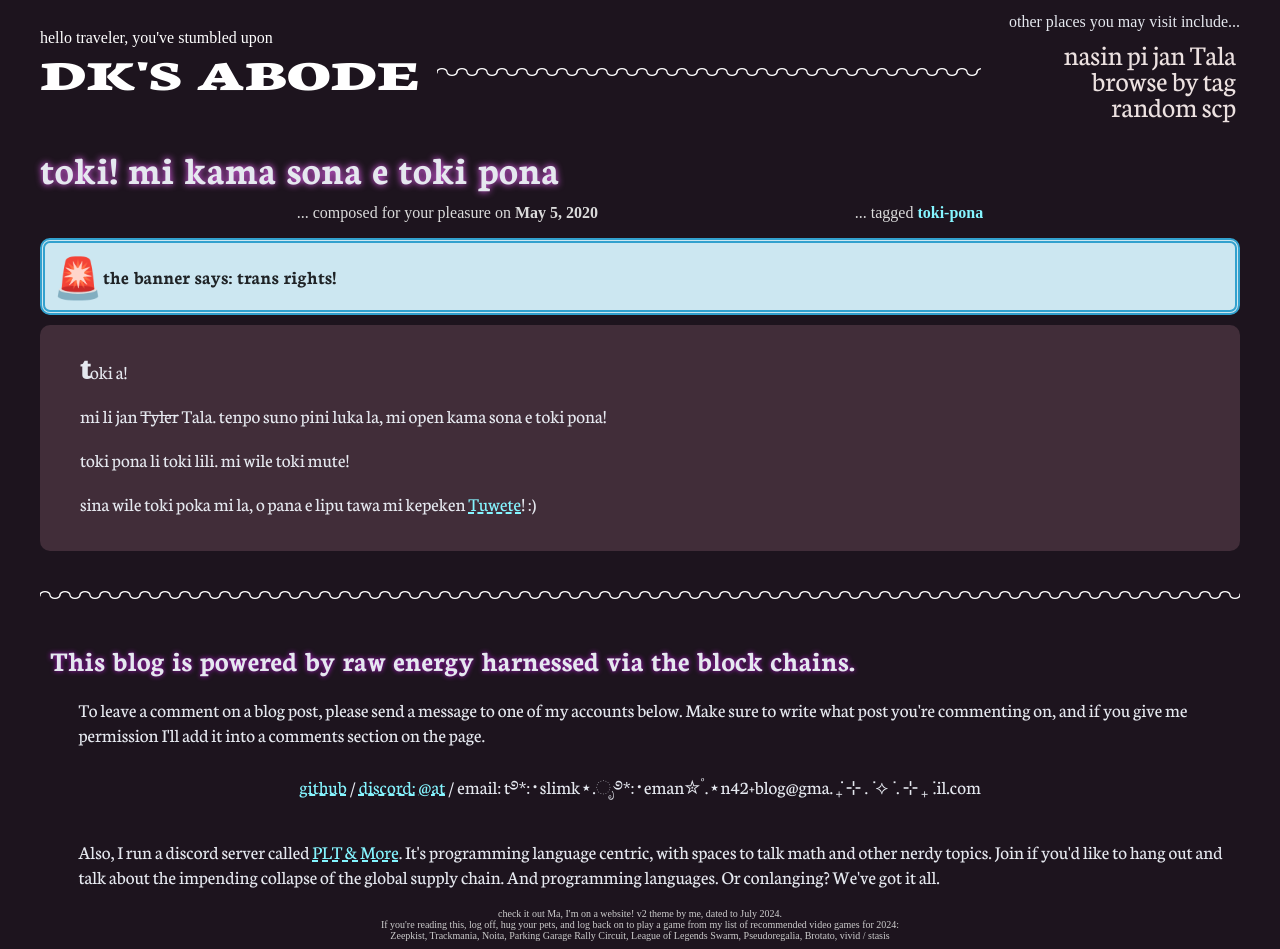
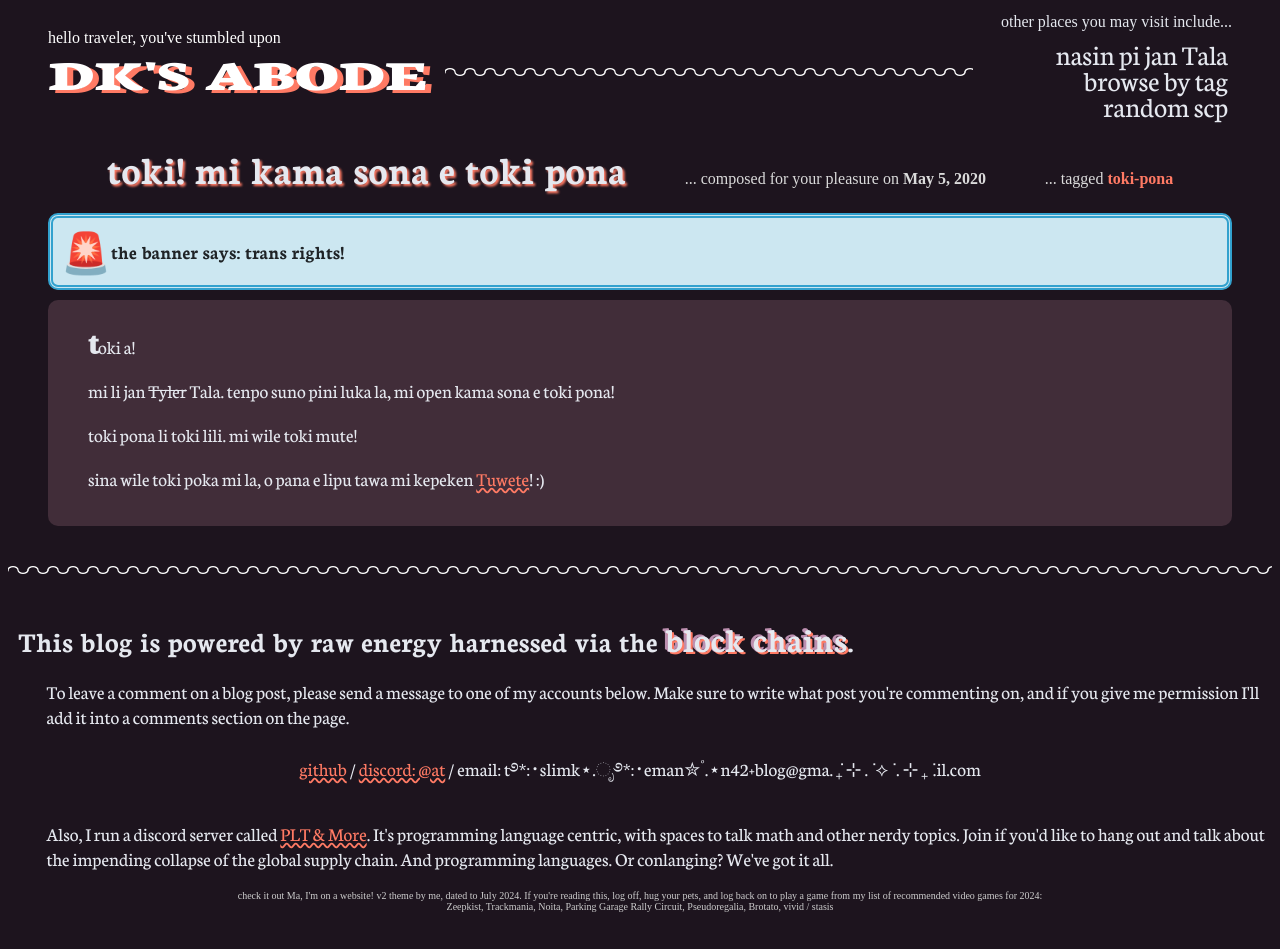
Before and after one commit to DataKinds/datakinds.github.io, a Jekyll site: the page built from _posts/2020-05-05-toki-mi-kama-sona-e-toki-pona.md, in a window 1280 px wide. Built offline with Jekyll 4.4.1, drawn with Linux system fonts in a browser that asks for light colours; some web fonts are replaced; after the commit the page ends 920 px from its top, so only the background shows below that.

Commit message:
Make header and body size responsive, cooler footer

```diff
--- a/_includes/footer.html
+++ b/_includes/footer.html
@@ -2,7 +2,7 @@
   <div style="margin:40px 0" class="fancy"></div>
 
   <h2 class="footer-title">
-    This blog is powered by raw energy harnessed via the block chains.
+    This blog is powered by raw energy harnessed via the <span class="funny">block chains</span>.
   </h2>
 
 
@@ -19,8 +19,7 @@
   </p>
 
   <div style="margin:0 auto;text-align:center;" class="handwritten-small">
-    check it out Ma, I'm on a website! v2 theme by me, dated to July 2024. <br>
-    If you're reading this, log off, hug your pets, and log back on to play a game from my list of recommended video games for 2024: <br>
-    Zeepkist, Trackmania, Noita, Parking Garage Rally Circuit, League of Legends Swarm, Pseudoregalia, Brotato, vivid / stasis
+    check it out Ma, I'm on a website! v2 theme by me, dated to July 2024. If you're reading this, log off, hug your pets, and log back on to play a game from my list of recommended video games for 2024: <br>
+    Zeepkist, Trackmania, Noita, Parking Garage Rally Circuit, Pseudoregalia, Brotato, vivid / stasis
   </div>
 </footer>
--- a/_includes/header.html
+++ b/_includes/header.html
@@ -2,7 +2,6 @@
   {%- assign default_paths = site.pages | map: "path" -%}
   {%- assign page_paths = site.header_pages | default: default_paths -%}
 
-  <div class="flex justify-around">
   <div class="inline-block site-titlebox">
     <a class="site-title" rel="author" href="/">
       <span class="handwritten">hello traveler, you've stumbled upon</span>
@@ -12,7 +11,7 @@
 
   <div class="fancy" style="margin-left:7.5em;margin-right:2em;"></div>
 
-    <div class="inline-block" style="position:relative;padding-top:4px;align-self:top;">
+  <div class="inline-block sitemap-box">
     <span style="position:absolute;top:5px;right:0px;" class="handwritten">other places you may visit include...</span>
     <ul class="sitemap">
       <li>
@@ -32,5 +31,7 @@
       </li>
     </ul>
   </div>
-  </div>
+
+  <div class="bottom fancy"></div>
+
 </header>
--- a/_layouts/default.html
+++ b/_layouts/default.html
@@ -10,9 +10,7 @@
     <div class="header-to-page"></div>
 
     <main class="page-content" aria-label="Content">
-      <div class="wrapper">
-        {{ content }}
-      </div>
+      {{ content }}
     </main>
 
     <div class="main-to-footer"></div>
--- a/_layouts/post.html
+++ b/_layouts/post.html
@@ -7,10 +7,12 @@
   itemscope
   itemtype="http://schema.org/BlogPosting"
 >
-  <h2 class="post-title p-name" itemprop="name headline">
-    {{ page.title | escape }}
-  </h2>
   <header class="post-subheader">
+    <a href="{{ page.url }}">
+      <h2 class="post-title p-name" itemprop="name headline">
+        {{ page.title | escape }}
+      </h2>
+    </a>
     <div class="post-meta">
       <time
         class="handwritten dt-published"
--- a/_sass/v2.scss
+++ b/_sass/v2.scss
@@ -1,11 +1,25 @@
 @import url('https://fonts.googleapis.com/css2?family=Neuton:ital,wght@0,200;0,300;0,400;0,700;0,800;1,400&family=Playwrite+US+Trad:wght@100..400&display=swap');
 @import 'prism-highlighter.scss';
+
+$smallscreen: 800px;
 
 :root {
     --background: #412d39;
     --backdrop: #1d141e;
-    --accent: #f364ff;
+    --accent: #ff7a64;
+    --muted: #bc8faf;
+    --whiite: #e5e8ef;
 }
+
+@mixin responsive-border($thick-border, $thin-border) {
+    @media screen and (max-width: $smallscreen) {
+        margin-left: $thin-border;
+        margin-right: $thin-border;
+    }
+    margin-left: $thick-border;
+    margin-right: $thick-border;
+}
+
 
 pre {
     font-family: unset;
@@ -17,14 +31,13 @@
 
 html {
     background-color: var(--backdrop);
-    color: rgb(229, 232, 239);
+    color: var(--whiite);
     font-family: "Neuton", serif;
     font-size: larger;
 }
 
-body {
-    margin-left: 40px;
-    margin-right: 40px;
+.page-content {
+    @include responsive-border(40px, 0);
 }
 
 blockquote {
@@ -35,12 +48,11 @@
 }
 
 a {
-    text-decoration: underline dashed;
-    color:rgb(133, 245, 255)
+    text-decoration: underline wavy;
+    color: var(--accent);
 }
 a:visited {
-    text-decoration: underline dashed;
-    color:rgb(255, 133, 228)
+    color: var(--muted);
 }
 
 p > img {
@@ -92,6 +104,37 @@
     color: rgb(204, 204, 204);
 }
 
+.site-header {
+    @include responsive-border(40px, 10px);
+    display: flex;
+    justify-content: space-around;
+    align-items: center;
+    @media screen and (max-width: $smallscreen) {
+        display: block;
+        margin-top: 1.0em;
+        // flex-wrap: wrap;
+        // justify-content: space-around;
+    }
+}
+
+.site-header > .bottom.fancy {
+    display: none;
+}
+@media screen and (max-width: $smallscreen) {
+    .site-titlebox {
+        width: 100%;
+    }
+    .site-header > .fancy {
+        display: none;
+    }
+    .site-header > .bottom.fancy {
+        display: block;
+    }
+    .sitemap-box {
+        width: 100%;
+    }
+}
+
 .site-titlebox {
     position: relative;
 }
@@ -110,7 +153,18 @@
     font-size: 44px;
     margin: 0;
     white-space: nowrap;
-    transform: translateX(25%) scale(1.5, 1)
+    transform: translateX(25%) scale(1.5, 1);
+    filter: drop-shadow(4px 3px 0 var(--accent));
+    @media screen and (max-width: $smallscreen) {
+        font-size: 30px;
+        transform: translateX(50%) scale(2, 1);
+    }
+}
+
+.sitemap-box {
+    position: relative;
+    padding-top: 4px;
+    align-self: top;
 }
 
 .sitemap {
@@ -122,7 +176,7 @@
 
 .site-subtitle {
     text-decoration: none;
-    color: #ece1e0 !important;
+    color: var(--whiite) !important;
     white-space: nowrap;
     margin: 0 4px;
 }
@@ -134,17 +188,15 @@
 
 .post-link {
     text-decoration: none;
-    color: rgb(252, 255, 180);
     font-weight: 700;
     font-size: larger;
-    filter: drop-shadow(0 0 0.05rem var(--accent));
 }
 
 .post-title {
     text-decoration: none;
     color: unset;
     font-weight: 700;
-    filter: drop-shadow(0 0 0.2rem var(--accent));
+    filter: drop-shadow(2px 2px 1px var(--accent));
     margin-bottom: 5px;
     margin-top: 5px;
     font-size: 40px;
@@ -158,13 +210,18 @@
     margin-bottom: 15px;
 }
 
+.post-subheader > a {
+    text-decoration: none;
+    color: var(--whiite);
+}
+
 .post-meta {
     color: rgb(219, 219, 219);
 }
 
-.post-link:visited {
-    color: rgb(221, 198, 255);
-}
+// .post-link:visited {
+//     color: rgb(221, 198, 255);
+// }
 
 .post-content {
     margin: 0 auto;
@@ -185,9 +242,12 @@
 }
 
 .footer-title {
-    color: unset;
-    filter: drop-shadow(0 0 0.15rem rgb(171, 23, 197));
     margin: 0 10px;
+}
+
+.footer-title > .funny {
+    font-size: larger;
+    filter: drop-shadow(2px 2px 0px var(--accent)) drop-shadow(-3px -2px 0px var(--muted));
 }
 
 .footer-meta {
```
Lines whose indentation alone changed are shown as unchanged.
